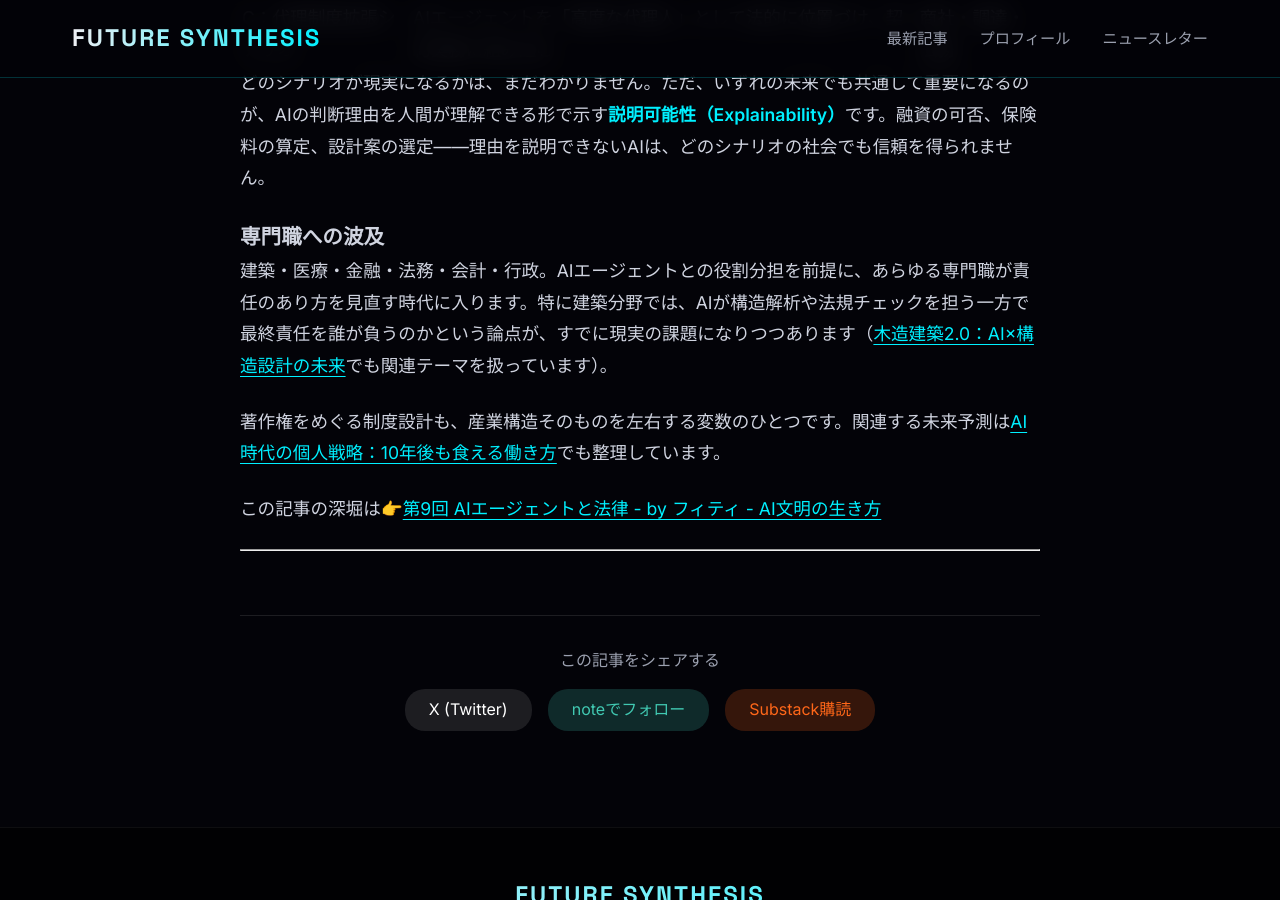
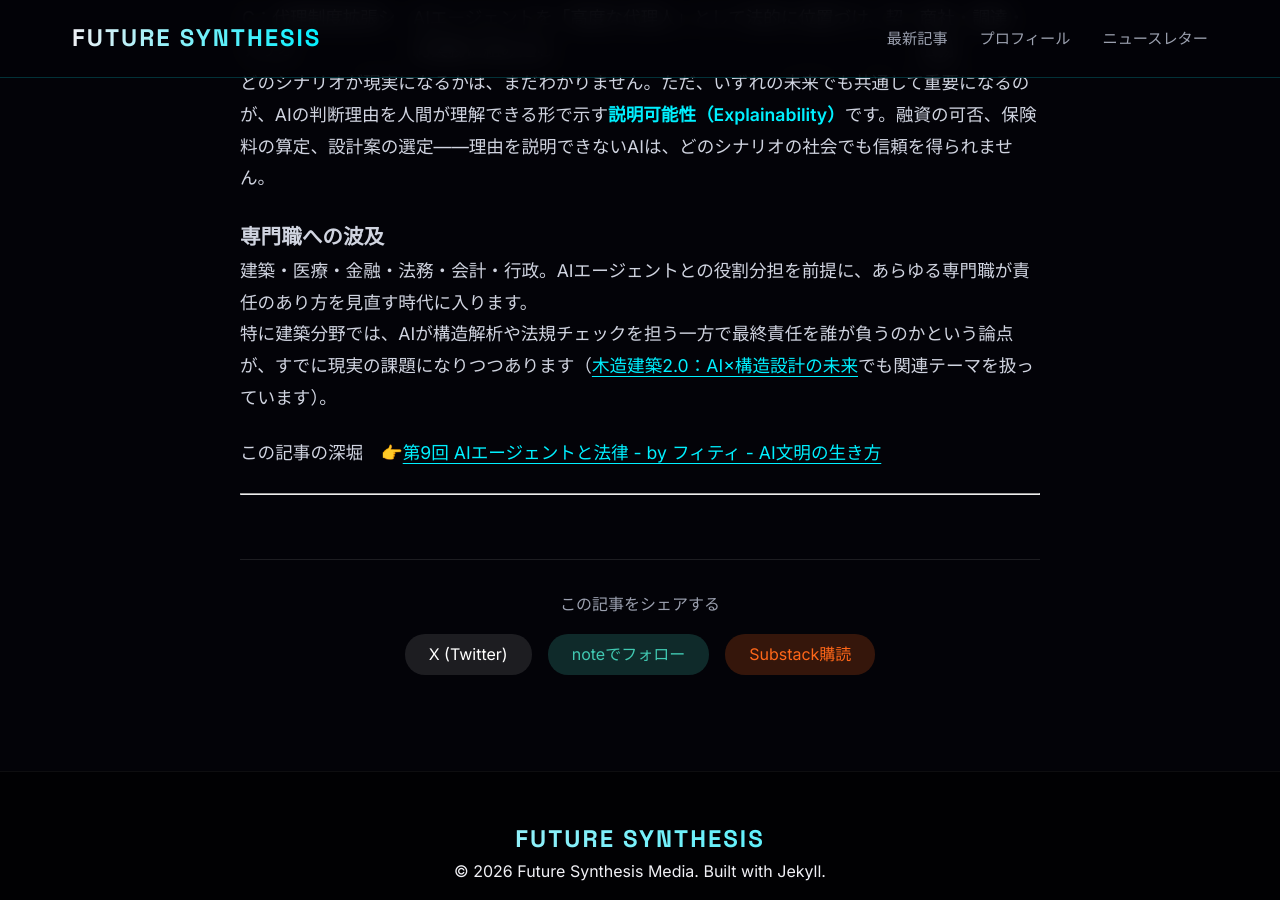
Before and after one commit to phity-j/future_synthesis, a Jekyll site: the page built from _posts/2026-07-20-2035ai3.md, in a window 1280 px wide and 900 px high, scrolled down 1322 px. Built offline with Jekyll 4.4.1, drawn with Linux system fonts in a browser that asks for light colours; our own code applies the rules of GitHub Pages for plain Markdown files.

Commit message:
Update _posts/2026-07-20-2035ai3.md (via Pages CMS)

```diff
--- a/_posts/2026-07-20-2035ai3.md
+++ b/_posts/2026-07-20-2035ai3.md
@@ -25,10 +25,9 @@ AIエージェントがすでに契約を確認し、取引を実行し、設計
 
 ### 専門職への波及
 
-建築・医療・金融・法務・会計・行政。AIエージェントとの役割分担を前提に、あらゆる専門職が責任のあり方を見直す時代に入ります。特に建築分野では、AIが構造解析や法規チェックを担う一方で最終責任を誰が負うのかという論点が、すでに現実の課題になりつつあります（[木造建築2.0：AI×構造設計の未来](https://phitouc.substack.com)でも関連テーマを扱っています）。
+建築・医療・金融・法務・会計・行政。AIエージェントとの役割分担を前提に、あらゆる専門職が責任のあり方を見直す時代に入ります。
+特に建築分野では、AIが構造解析や法規チェックを担う一方で最終責任を誰が負うのかという論点が、すでに現実の課題になりつつあります（[木造建築2.0：AI×構造設計の未来](https://phitouc.substack.com)でも関連テーマを扱っています）。
 
-著作権をめぐる制度設計も、産業構造そのものを左右する変数のひとつです。関連する未来予測は[AI時代の個人戦略：10年後も食える働き方](/ai-career-strategy-10years/)でも整理しています。
-
-この記事の深堀は👉[第9回 AIエージェントと法律 - by フィティ - AI文明の生き方](https://phity.substack.com/p/ai-agent-law)
+この記事の深堀　👉[第9回 AIエージェントと法律 - by フィティ - AI文明の生き方](https://phity.substack.com/p/ai-agent-law)
 
 ---
```
